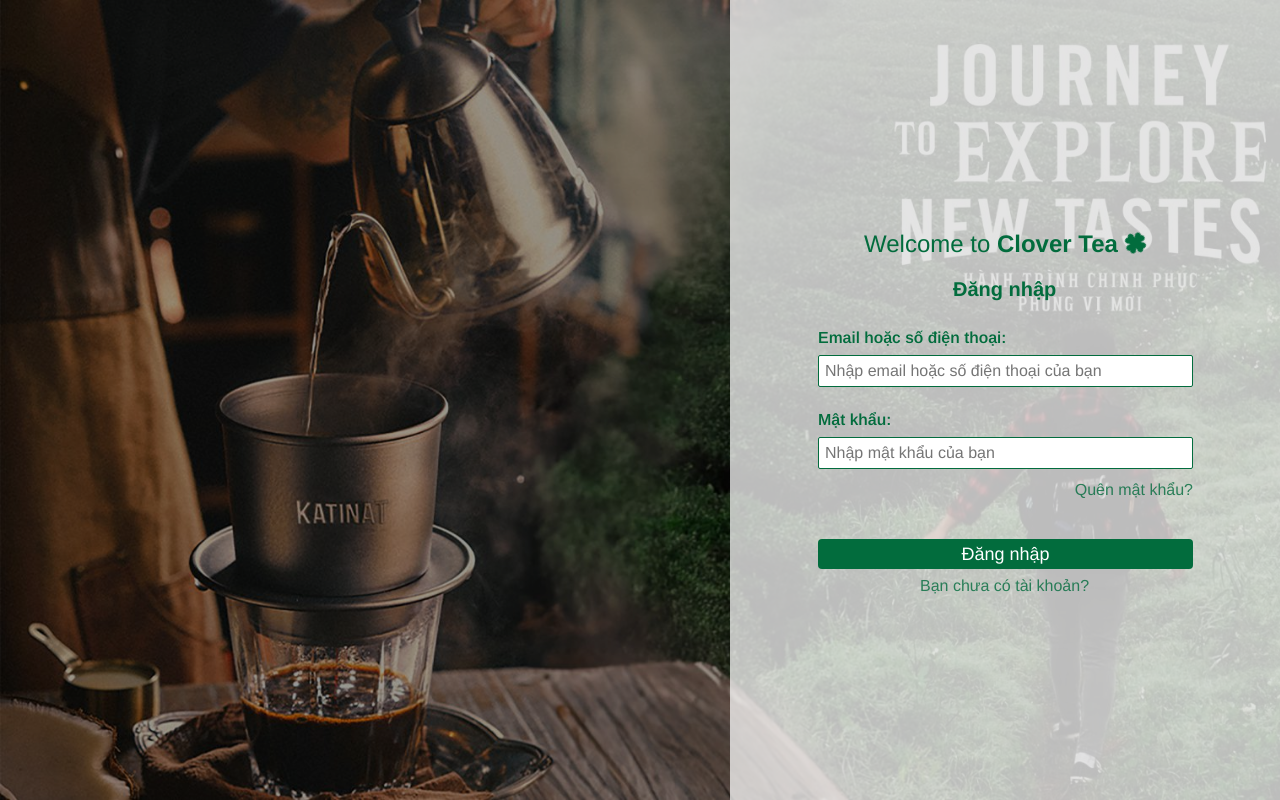
After one commit to CuongNguyen-0712/web_bantrasua, a PHP site: template myapp/app/view/user/login.php in a window 1280 px wide. The commit adds this page. Run offline with PHP 8.4, Linux system fonts and the light colour scheme; the template is opened without the code that fills it, so the values that code supplies are empty.

Commit message:
push để fix

```diff
--- /dev/null
+++ b/myapp/app/Bridge.php
@@ -0,0 +1,5 @@
+<?php
+    require_once "../myapp/core/route.php";
+    require_once "../myapp/core/Controller.php";
+    require_once "../myapp/lib/database.php";
+?>
--- a/myapp/app/controller/admin/Home_Controller.php
+++ b/myapp/app/controller/admin/Home_Controller.php
@@ -2,7 +2,7 @@
 // require_once APP_ROOT . "/app/services/admin/Home_Service.php";
 require_once APP_ROOT . "/app/model/admin/admin.php";
 require_once __DIR__  . "/../../../config/config.php";
-    class Home_Controller {
+    class Home_Cntroller {
         private $pdo;
 
         public function index(){
--- /dev/null
+++ b/myapp/app/view/user/login.php
@@ -0,0 +1,72 @@
+<!DOCTYPE html>
+<html lang="en">
+
+<head>
+  <meta charset="UTF-8" />
+  <meta name="viewport" content="width=device-width, initial-scale=1.0" />
+  <link rel="stylesheet" href="/web_bantrasua/myapp/public/assets/icon/fontawesome-free-6.6.0-web/fontawesome-free-6.6.0-web/css/all.min.css" />
+  <link rel="stylesheet" href="/web_bantrasua/myapp/public/assets/styles/user/login.css" />
+  <link rel="stylesheet" href="/web_bantrasua/myapp/public/assets/styles/user/style.css" />
+  <link rel="icon" href="/web_bantrasua/myapp/public/assets/img/logo.png"/>
+  <title>Clover Tea</title>
+</head>
+
+<body>
+  <div class="login">
+    <div class="login-form">
+      <div class="login-form__container">
+        <div class="login-form__header">
+          <a href="../../index.html" class="login-form__heading">
+            <h3 class="login-form__heading">
+              <span class="login-form__welcome"> Welcome to </span>
+              Clover Tea
+              <i class="login-form__heading-icon fa-solid fa-clover"></i>
+            </h3>
+          </a>
+          <span class="login-form__title">Đăng nhập</span>
+        </div>
+
+        <form action="<?php echo $_SERVER['PHP_SELF']?>" class="login-form__form" method="post">
+          <div class="login-form__group">
+            <label for="emailid" class="login-form__label">Email hoặc số điện thoại:</label>
+            <input type="text" name="email" id="emailid" class="login-form__input"
+              placeholder="Nhập email hoặc số điện thoại của bạn" required />
+          </div>
+
+          <div class="login-form__group">
+            <label for="passid" class="login-form__label">Mật khẩu:</label>
+            <input type="password" name="pass" id="passid" class="login-form__input"
+              placeholder="Nhập mật khẩu của bạn" required/>
+            <div class="login-form__hidden-icon">
+              <i class="login-form__icon fa-solid fa-eye"></i>
+            </div>
+          </div>
+
+          <div class="login-form__forgot">
+            Quên mật khẩu?
+          </div>
+
+            <div class="login-form__button">
+              <button class="login-form__btn" type="submit" name="submitType" value="ĐĂNG NHẬP">
+                  Đăng nhập
+              </button>
+            </div>
+        </form>
+
+        <div class="login-form__link">
+          <a href="./dangKi copy.html" class="login-form__link-register login-form__link">
+            Bạn chưa có tài khoản?
+          </a>
+        </div>
+          <?php
+              if (isset($_SESSION['login_error'])) {
+                  echo '<p style="color: red">Email hoặc mật khẩu đăng nhập không đúng</p>';
+                  unset($_SESSION['login_error']);
+              }
+          ?>
+      </div>
+    </div>
+  </div>
+</body>
+
+</html>
--- a/myapp/app/view/user/user.php
+++ b/myapp/app/view/user/user.php
@@ -0,0 +1,3 @@
+<?php
+echo("Hello");
+?>
--- a/myapp/core/route.php
+++ b/myapp/core/route.php
@@ -15,7 +15,7 @@ function isAdmin() {
 }
 
 function route() {
-    $url = $_GET['url'] ?? 'home/index';
+    $url = $_GET['url'] ?? 'login/index';
     $segments = explode('/', trim($url, '/'));
 
     $controllerName = ucfirst($segments[0]) . '_Controller';
@@ -27,6 +27,7 @@ function route() {
     if (isAdminRoute($controllerName)) {
         if (!isAuthenticated()) {
             echo "❌ Bạn chưa đăng nhập!";
+            header("Location: login/index");
             return;
         }
         if (!isAdmin()) {
```
Also changed, not shown: myapp/app/controller/user/Home_Controller.php (added, +9 -0 lines), myapp/app/controller/user/Login_Controller.php (added, +34 -0 lines), myapp/app/model/user/login_model.php (added, +18 -0 lines), myapp/core/Controller.php (added, +20 -0 lines), myapp/index.php (+1 -6 lines), myapp/public/assets/img/katinat.jpg (added), myapp/public/assets/img/logo.png (added), myapp/public/assets/styles/user/login.css (added).
